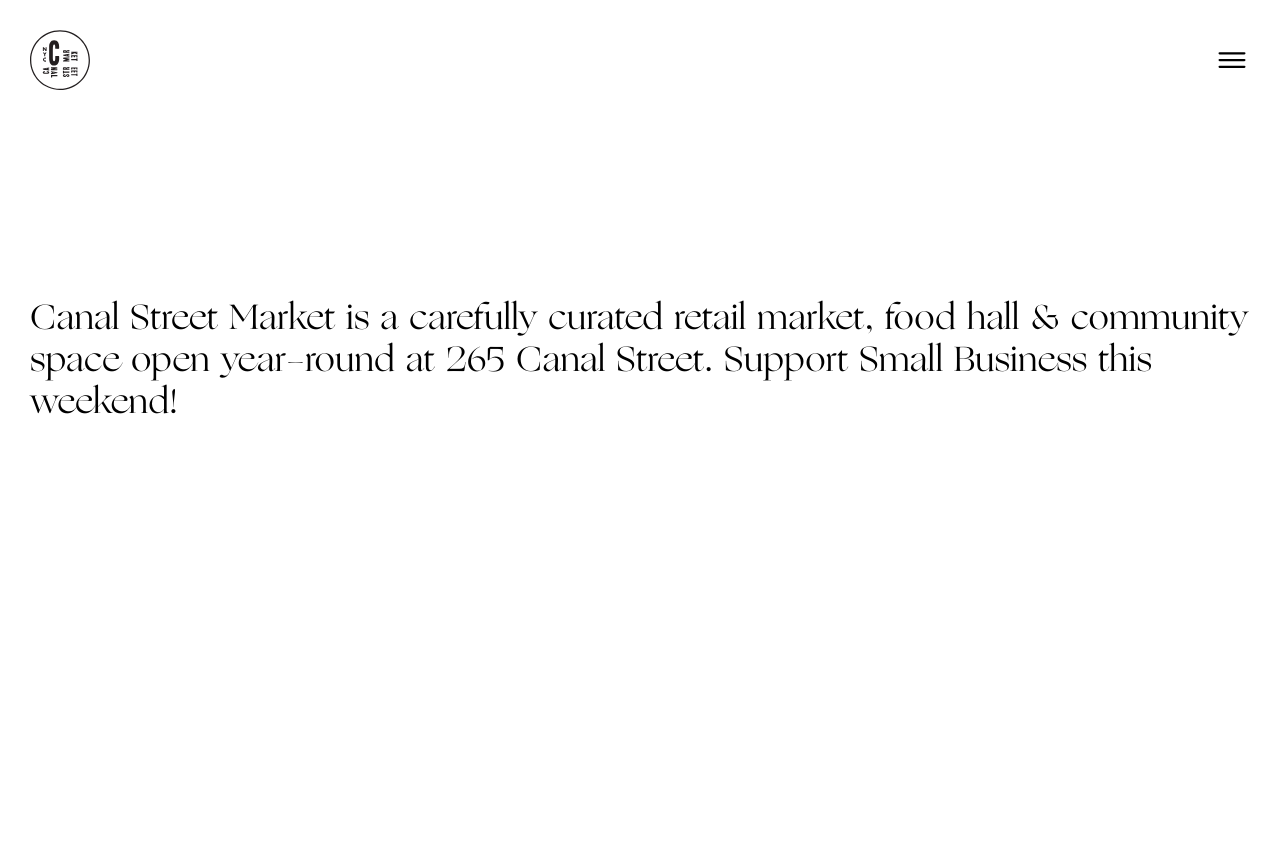
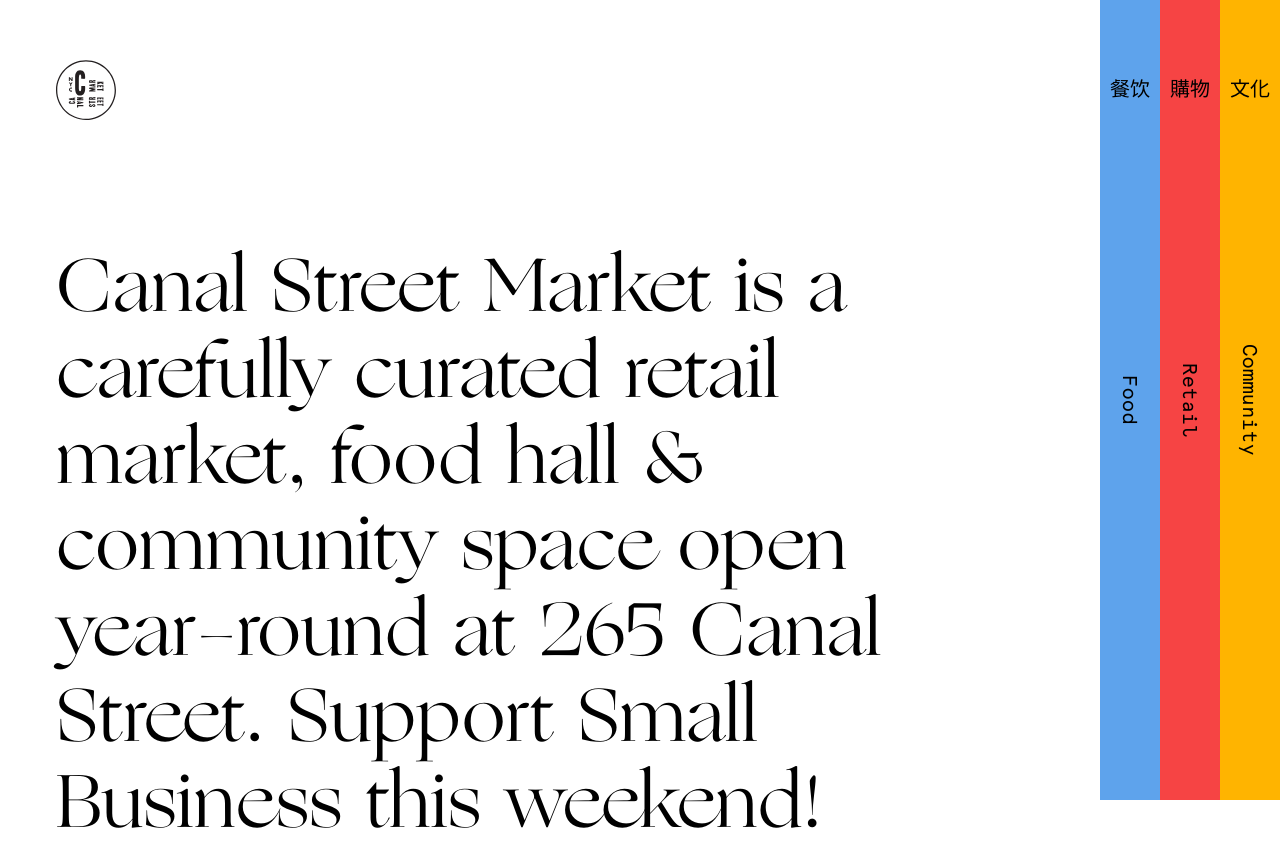
Before and after one commit to kxng0109/canalstreet-mockup, a website: page public/index.html in a window 1280 px wide. Shown: the top 849 px of the page. Drawn offline with nearby package versions, Linux system fonts and the light colour scheme; a web font is replaced by a local one.

Commit message:
Started working on devices greater that 768px.

```diff
--- a/public/index.html
+++ b/public/index.html
@@ -11,7 +11,7 @@
 </head>
 
 <body class="font-apercu-mono">
-	<div id="menu" class="fixed z-3 inset-0 overflow-y-auto overflow-x-hidden hidden opacity-0">
+	<div id="menu" class="fixed z-3 inset-0 overflow-y-auto overflow-x-hidden hidden opacity-0 md:hidden">
 		<div id="menu--options-outer-div" class="apercu-mono">
 			<div class="menu--options bg-c-white">
 				<a href="#" class="-rotate-45">About</a>
@@ -59,17 +59,11 @@
 			</div>
 		</header>
 
-		<div id="side-fixed-large" class="hidden">
-			<div id="side-option1">
-				<a href="#">Food</a>
-			</div>
-			<div id="side-option2">
-				<a href="#">Retail</a>
-			</div>
-			<div id="side-option3">
-				<a href="#">Community</a>
-			</div>
-		</div>
+		<nav id="side-navigation" class="hidden">
+			<a href="#" class="side--navigation-links bg-c-blue before:content-['餐饮'] ">Food</a>
+			<a href="#" class="side--navigation-links bg-c-red before:content-['購物'] ">Retail</a>
+			<a href="#" class="side--navigation-links bg-c-gold before:content-['文化'] ">Community</a>
+		</nav>
 
 
 		<main id="main">
--- a/src/styles.css
+++ b/src/styles.css
@@ -76,12 +76,29 @@
 	@apply w-auto py-4 border border-black border-solid text-3xl;
 }
 
+#container, #header{
+	max-width: calc(100% - 180px);
+}
+
 #header{
-	@apply fixed z-3 inset-x-0 flex flex-row justify-between items-center p-[1.85rem];
+	@apply fixed z-3 inset-x-0 flex flex-row justify-between items-center p-[3.5rem] md:py-[3.75rem];
 }
 
 #header--menu-icon-box{
-	@apply text-4xl flex
+	@apply text-4xl flex md:hidden
+}
+
+#side-navigation{
+	@apply hidden md:flex fixed right-0 inset-y-0
+}
+
+.side--navigation-links{
+	writing-mode: vertical-lr;
+	@apply text-center px-4 font-apercu-mono text-xl before:absolute before:top-[4.7rem] before:inset-x-0 relative;
+}
+
+.side--navigation-links:before{
+	writing-mode: horizontal-tb;
 }
 
 @keyframes moveRightShow{
@@ -137,23 +154,23 @@
 }
 
 #main{
-	@apply relative top-[300px];
+	@apply relative top-[300px] md:top-[15.6rem]
 }
 
-#main>section, footer{
-	@apply px-[1.875rem]
+#main>section, #footer, #header{
+	@apply px-[1.875rem] md:px-14
 }
 
 .first-section--text{
-	@apply text-[2.185rem] leading-[42px] font-ogg
+	@apply text-[2.185rem] leading-[42px] font-ogg md:text-[75px] md:leading-[86px] md:left-1
 }
 
 #first-image{
-	@apply relative mt-10 mb-[5.5rem] pb-[115%]
+	@apply relative mt-10 mb-[5.5rem] pb-[115%] md:pb-[100%]
 }
 
 #first-image--image{
-	@apply bg-[url("./images/first.jpg")] bg-cover w-full h-full bg-center absolute z-1
+	@apply bg-[url("./images/first.jpg")] bg-cover bg-no-repeat w-full h-full bg-center absolute z-1 md:bg-contain
 }
 
 #second-section--header{
```
Also changed, not shown: public/styles.css.
